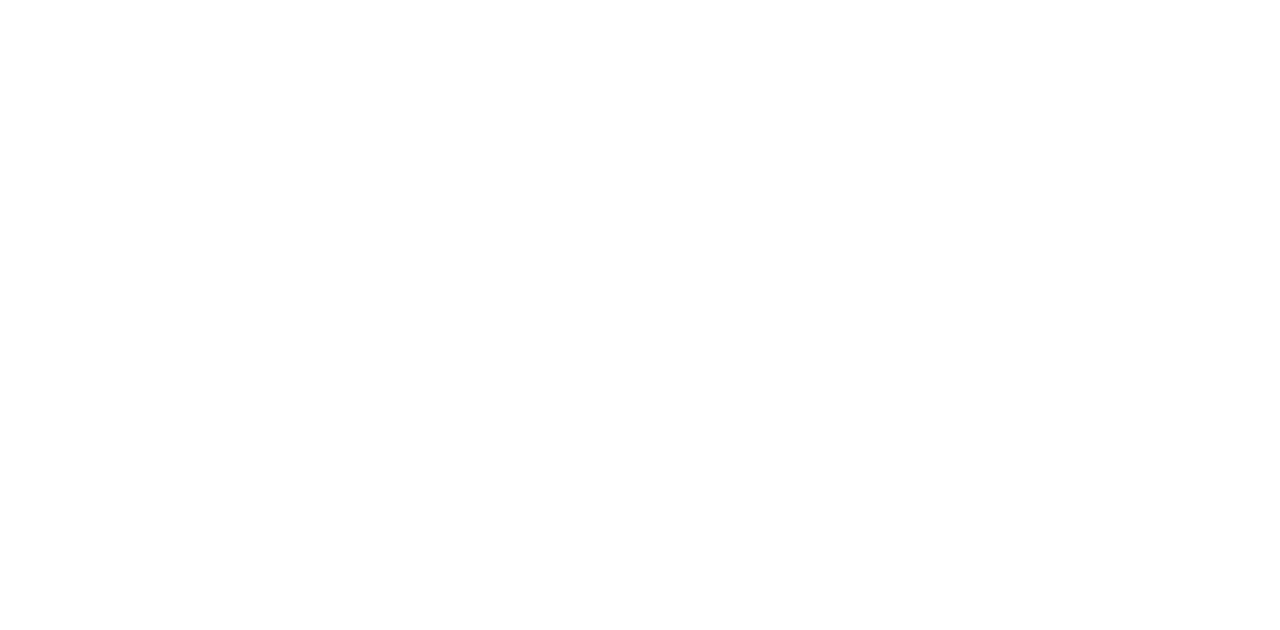
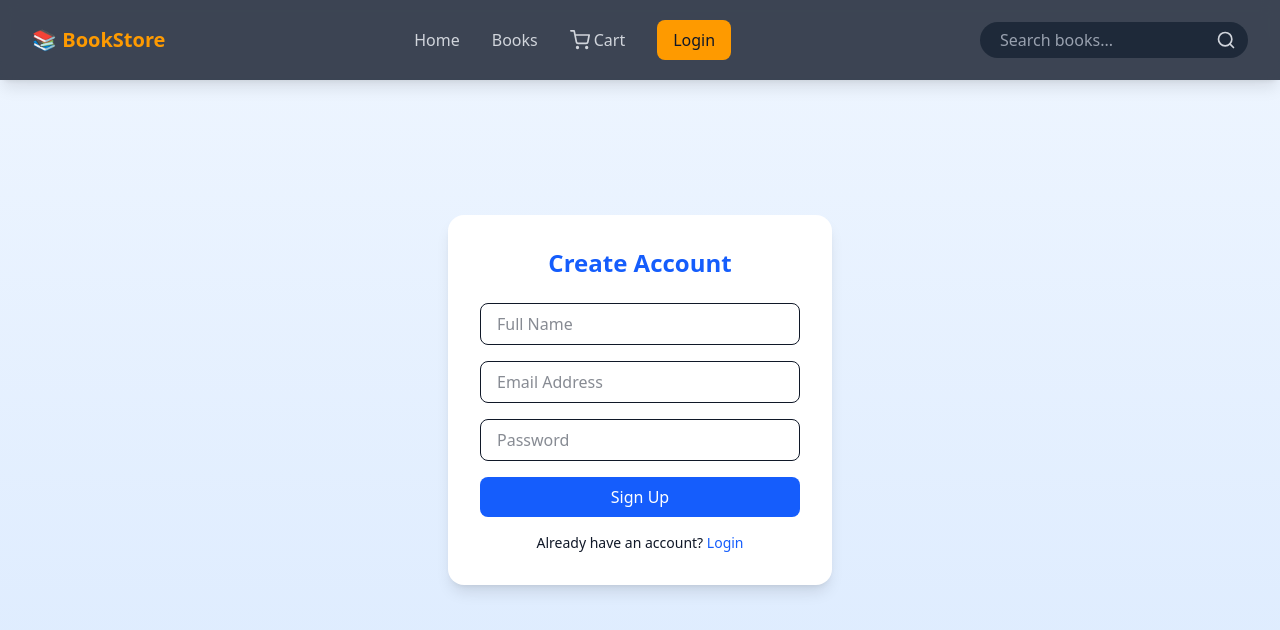
Before and after one commit to Shahina858/fullstack-frontent, a React (Vite) app: page /signup in a window 1280 px wide. Before the commit this address had no page. Shown: the top 630 px of the page. Built offline with nearby package versions, Linux system fonts and the light colour scheme.

Commit message:
Resolved merge conflict and updated bookcontroller

```diff
--- a/src/App.jsx
+++ b/src/App.jsx
@@ -18,6 +18,9 @@
 
 import "./index.css";
 import ViewBook from "./Pages/ViewBook";
+import { LogIn } from "lucide-react";
+import Signup from "./Pages/signup";
+import Login from "./Pages/login";
 
 // 🛒 Create Cart Context
 const CartContext = createContext();
@@ -44,6 +47,8 @@
               <Route index element={<HomePage />} />
               <Route path="books" element={<ViewBook />} />
               <Route path="mycart" element={<Mycart />} />
+              <Route path="/login" element={<Login />} />
+              <Route path="/signup" element={<Signup/>} />
             </Route>
 
             {/* ADMIN ROUTES */}
--- /dev/null
+++ b/src/Pages/Login.jsx
@@ -0,0 +1,72 @@
+import React, { useState } from "react";
+import { useNavigate, Link } from "react-router-dom";
+
+const Login = () => {
+  const navigate = useNavigate();
+  const [formData, setFormData] = useState({ email: "", password: "" });
+
+  const handleChange = (e) => {
+    setFormData({ ...formData, [e.target.name]: e.target.value });
+  };
+
+  const handleSubmit = (e) => {
+    e.preventDefault();
+    const users = JSON.parse(localStorage.getItem("users")) || [];
+    const user = users.find(
+      (u) => u.email === formData.email && u.password === formData.password
+    );
+
+    if (user) {
+      localStorage.setItem("loggedInUser", JSON.stringify(user));
+      alert("Login successful!");
+      navigate("/"); // redirect to homepage
+    } else {
+      alert("Invalid credentials");
+    }
+  };
+
+  return (
+    <div className="flex items-center justify-center min-h-screen bg-gradient-to-b from-blue-50 to-blue-100">
+      <div className="bg-white p-8 rounded-2xl shadow-lg w-96">
+        <h2 className="text-2xl font-semibold mb-6 text-center text-blue-600">
+          Welcome Back
+        </h2>
+
+        <form onSubmit={handleSubmit} className="space-y-4">
+          <input
+            type="email"
+            name="email"
+            placeholder="Email Address"
+            onChange={handleChange}
+            required
+            className="w-full px-4 py-2 border rounded-lg focus:ring-2 focus:ring-blue-400"
+          />
+          <input
+            type="password"
+            name="password"
+            placeholder="Password"
+            onChange={handleChange}
+            required
+            className="w-full px-4 py-2 border rounded-lg focus:ring-2 focus:ring-blue-400"
+          />
+
+          <button
+            type="submit"
+            className="w-full bg-blue-600 text-white py-2 rounded-lg hover:bg-blue-700 transition"
+          >
+            Login
+          </button>
+        </form>
+
+        <p className="text-sm text-center mt-4">
+          Don’t have an account?{" "}
+          <Link to="/signup" className="text-blue-600 hover:underline">
+            Sign Up
+          </Link>
+        </p>
+      </div>
+    </div>
+  );
+};
+
+export default Login;
--- /dev/null
+++ b/src/Pages/Signup.jsx
@@ -0,0 +1,86 @@
+import React, { useState } from "react";
+import { useNavigate, Link } from "react-router-dom";
+
+const Signup = () => {
+  const navigate = useNavigate();
+  const [formData, setFormData] = useState({
+    name: "",
+    email: "",
+    password: "",
+  });
+
+  const handleChange = (e) => {
+    setFormData({ ...formData, [e.target.name]: e.target.value });
+  };
+
+  const handleSubmit = (e) => {
+    e.preventDefault();
+
+    // Store user in localStorage (for demo)
+    const users = JSON.parse(localStorage.getItem("users")) || [];
+    const existingUser = users.find((u) => u.email === formData.email);
+    if (existingUser) {
+      alert("User already exists! Try logging in.");
+      return;
+    }
+
+    users.push(formData);
+    localStorage.setItem("users", JSON.stringify(users));
+
+    alert("Signup successful! Please login.");
+    navigate("/login");
+  };
+
+  return (
+    <div className="flex items-center justify-center min-h-screen bg-gradient-to-b from-blue-50 to-blue-100">
+      <div className="bg-white p-8 rounded-2xl shadow-lg w-96">
+        <h2 className="text-2xl font-semibold mb-6 text-center text-blue-600">
+          Create Account
+        </h2>
+
+        <form onSubmit={handleSubmit} className="space-y-4">
+          <input
+            type="text"
+            name="name"
+            placeholder="Full Name"
+            onChange={handleChange}
+            required
+            className="w-full px-4 py-2 border rounded-lg focus:ring-2 focus:ring-blue-400"
+          />
+          <input
+            type="email"
+            name="email"
+            placeholder="Email Address"
+            onChange={handleChange}
+            required
+            className="w-full px-4 py-2 border rounded-lg focus:ring-2 focus:ring-blue-400"
+          />
+          <input
+            type="password"
+            name="password"
+            placeholder="Password"
+            onChange={handleChange}
+            required
+            className="w-full px-4 py-2 border rounded-lg focus:ring-2 focus:ring-blue-400"
+          />
+
+          <button
+            type="submit"
+            className="w-full bg-blue-600 text-white py-2 rounded-lg hover:bg-blue-700 transition"
+          >
+            Sign Up
+          </button>
+        </form>
+
+        <p className="text-sm text-center mt-4">
+          Already have an account?{" "}
+          <Link to="/login" className="text-blue-600 hover:underline">
+            Login
+          </Link>
+        </p>
+      </div>
+    </div>
+  );
+};
+
+export default Signup;
--- a/src/components/Admin/AddBook.jsx
+++ b/src/components/Admin/AddBook.jsx
@@ -8,16 +8,44 @@
     price: "",
     description: "",
   });
+  const [image, setImage] = useState(null);
+  const [preview, setPreview] = useState("");
 
-  const handleChange = (e) =>
+  // Handle text input
+  const handleChange = (e) => {
     setForm({ ...form, [e.target.name]: e.target.value });
+  };
 
+  // Handle file input
+  const handleFileChange = (e) => {
+    const file = e.target.files[0];
+    setImage(file);
+    if (file) {
+      setPreview(URL.createObjectURL(file)); // for image preview
+    }
+  };
+
+  // Submit handler
   const handleSubmit = async (e) => {
     e.preventDefault();
+
+    // Create FormData for sending both text + image
+    const formData = new FormData();
+    formData.append("title", form.title);
+    formData.append("author", form.author);
+    formData.append("price", form.price);
+    formData.append("description", form.description);
+    if (image) formData.append("image", image);
+
     try {
-      await axios.post("https://fullstack-h3hj.onrender.com/api/books/add", form);
+      await axios.post("https://fullstack-h3hj.onrender.com/api/books/add", formData, {
+        headers: { "Content-Type": "multipart/form-data" },
+      });
+
       alert("✅ Book added successfully!");
       setForm({ title: "", author: "", price: "", description: "" });
+      setImage(null);
+      setPreview("");
     } catch (err) {
       console.error(err);
       alert("❌ Failed to add book.");
@@ -26,7 +54,10 @@
 
   return (
     <div className="max-w-lg mx-auto bg-white shadow-md p-8 rounded-xl mt-10">
-      <h2 className="text-2xl font-bold mb-6 text-gray-700">Add New Book</h2>
+      <h2 className="text-2xl font-bold mb-6 text-gray-700 text-center">
+        Add New Book
+      </h2>
+
       <form onSubmit={handleSubmit} className="space-y-4">
         <input
           name="title"
@@ -34,6 +65,7 @@
           className="w-full border p-2 rounded"
           onChange={handleChange}
           value={form.title}
+          required
         />
         <input
           name="author"
@@ -41,6 +73,7 @@
           className="w-full border p-2 rounded"
           onChange={handleChange}
           value={form.author}
+          required
         />
         <input
           name="price"
@@ -49,6 +82,7 @@
           className="w-full border p-2 rounded"
           onChange={handleChange}
           value={form.price}
+          required
         />
         <textarea
           name="description"
@@ -57,6 +91,32 @@
           onChange={handleChange}
           value={form.description}
         />
+
+        {/* ✅ Image Upload Field */}
+        <div>
+          <label className="block font-medium text-gray-700 mb-2">
+            Upload Book Image:
+          </label>
+          <input
+            type="file"
+            accept="image/*"
+            onChange={handleFileChange}
+            className="w-full border p-2 rounded"
+          />
+
+          {/* ✅ Preview Section */}
+          {preview && (
+            <div className="mt-4">
+              <p className="text-sm text-gray-600 mb-1">Preview:</p>
+              <img
+                src={preview}
+                alt="Preview"
+                className="w-40 h-56 object-cover rounded shadow-md"
+              />
+            </div>
+          )}
+        </div>
+
         <button
           type="submit"
           className="w-full bg-blue-600 text-white py-2 rounded-lg hover:bg-blue-700"
--- a/src/components/User/Navbar.jsx
+++ b/src/components/User/Navbar.jsx
@@ -1,4 +1,4 @@
-import React, { useState } from "react";
+import React, { useState, useEffect } from "react";
 import { Link, useNavigate } from "react-router-dom";
 import { FiShoppingCart, FiSearch, FiMenu, FiX } from "react-icons/fi";
 import { useCart } from "../../App"; // ✅ make sure App.jsx exports useCart
@@ -6,11 +6,25 @@
 export default function Navbar() {
   const [isMobileMenuOpen, setMobileMenuOpen] = useState(false);
   const [searchQuery, setSearchQuery] = useState("");
+  const [user, setUser] = useState(null);
   const navigate = useNavigate();
   const { cart } = useCart();
 
-  // 🧮 Calculate total items in the cart
+  // 🧮 Calculate total items in cart
   const totalItems = cart.reduce((sum, item) => sum + (item.quantity || 1), 0);
+
+  // 👤 Check login state
+  useEffect(() => {
+    const loggedInUser = JSON.parse(localStorage.getItem("loggedInUser"));
+    setUser(loggedInUser);
+  }, []);
+
+  // 🚪 Logout handler
+  const handleLogout = () => {
+    localStorage.removeItem("loggedInUser");
+    setUser(null);
+    navigate("/login");
+  };
 
   // 🔍 Handle search
   const handleSearch = (e) => {
@@ -31,7 +45,7 @@
             <Link to="/">📚 BookStore</Link>
           </div>
 
-          {/* DESKTOP LINKS (Home, Books, Cart beside each other) */}
+          {/* DESKTOP LINKS */}
           <div className="hidden md:flex items-center space-x-8 text-gray-300">
             <Link to="/" className="hover:text-amber-400 transition-colors">
               Home
@@ -39,7 +53,8 @@
             <Link to="/books" className="hover:text-amber-400 transition-colors">
               Books
             </Link>
-            {/* 🛒 Cart beside Books */}
+
+            {/* 🛒 Cart */}
             <Link
               to="/mycart"
               className="relative flex items-center space-x-1 hover:text-amber-400 transition-colors"
@@ -52,9 +67,31 @@
                 </span>
               )}
             </Link>
+
+            {/* 👤 Login / Logout */}
+            {!user ? (
+              <button
+                onClick={() => navigate("/login")}
+                className="bg-amber-500 text-gray-900 px-4 py-2 rounded-lg hover:bg-amber-400 transition"
+              >
+                Login
+              </button>
+            ) : (
+              <div className="flex items-center space-x-3">
+                <span className="text-amber-400 font-medium">
+                  Hi, {user.name || "User"}
+                </span>
+                <button
+                  onClick={handleLogout}
+                  className="bg-red-500 text-white px-3 py-1.5 rounded-lg hover:bg-red-600 transition"
+                >
+                  Logout
+                </button>
+              </div>
+            )}
           </div>
 
-          {/* DESKTOP SEARCH BAR */}
+          {/* DESKTOP SEARCH */}
           <form
             onSubmit={handleSearch}
             className="hidden md:flex items-center bg-gray-800 rounded-full px-3 py-1.5 focus-within:ring-2 focus-within:ring-amber-500"
@@ -104,7 +141,7 @@
             >
               Books
             </Link>
-            {/* Mobile Cart beside Books */}
+
             <Link
               to="/mycart"
               onClick={() => setMobileMenuOpen(false)}
@@ -114,7 +151,7 @@
               <span>Cart ({totalItems})</span>
             </Link>
 
-            {/* MOBILE SEARCH BAR */}
+            {/* MOBILE SEARCH */}
             <form
               onSubmit={handleSearch}
               className="flex items-center bg-gray-800 rounded-full px-3 py-2 mt-2"
@@ -133,6 +170,29 @@
                 <FiSearch size={20} />
               </button>
             </form>
+
+            {/* 👤 MOBILE LOGIN / LOGOUT */}
+            {!user ? (
+              <button
+                onClick={() => {
+                  navigate("/login");
+                  setMobileMenuOpen(false);
+                }}
+                className="w-full bg-amber-500 text-gray-900 py-2 rounded-lg hover:bg-amber-400 transition"
+              >
+                Login
+              </button>
+            ) : (
+              <button
+                onClick={() => {
+                  handleLogout();
+                  setMobileMenuOpen(false);
+                }}
+                className="w-full bg-red-500 text-white py-2 rounded-lg hover:bg-red-600 transition"
+              >
+                Logout
+              </button>
+            )}
           </div>
         </div>
       )}
```
